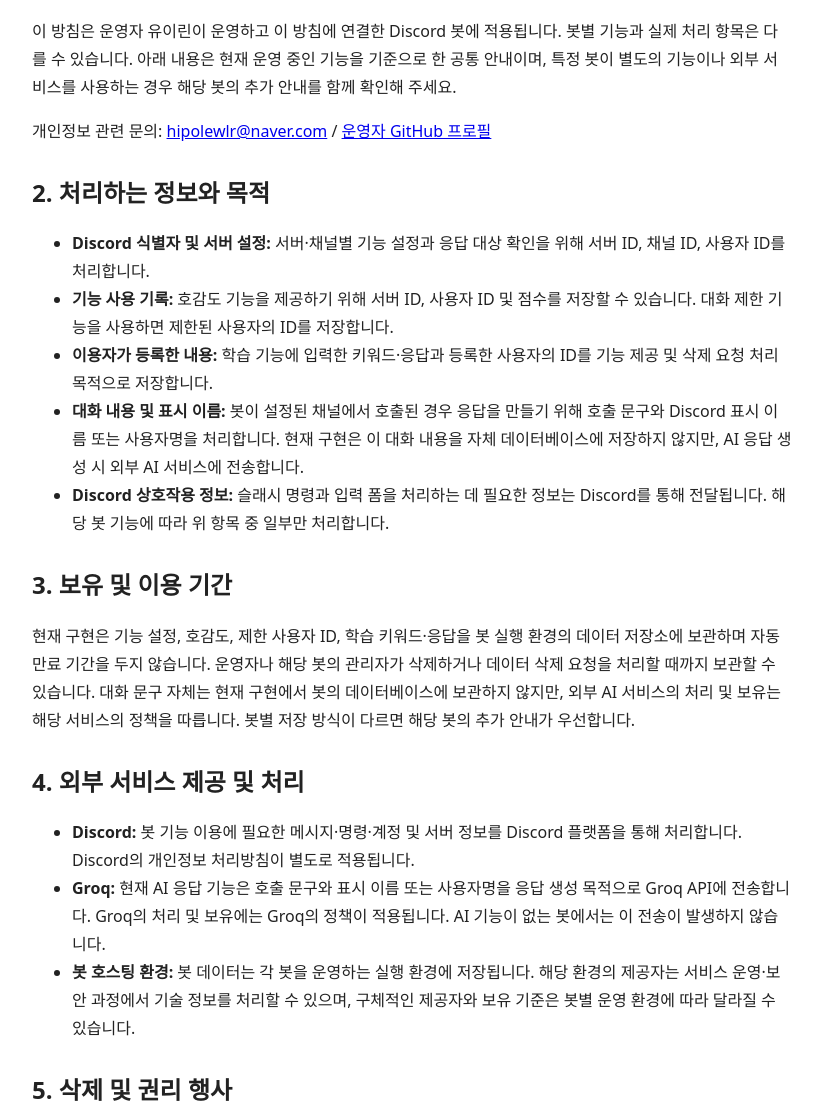
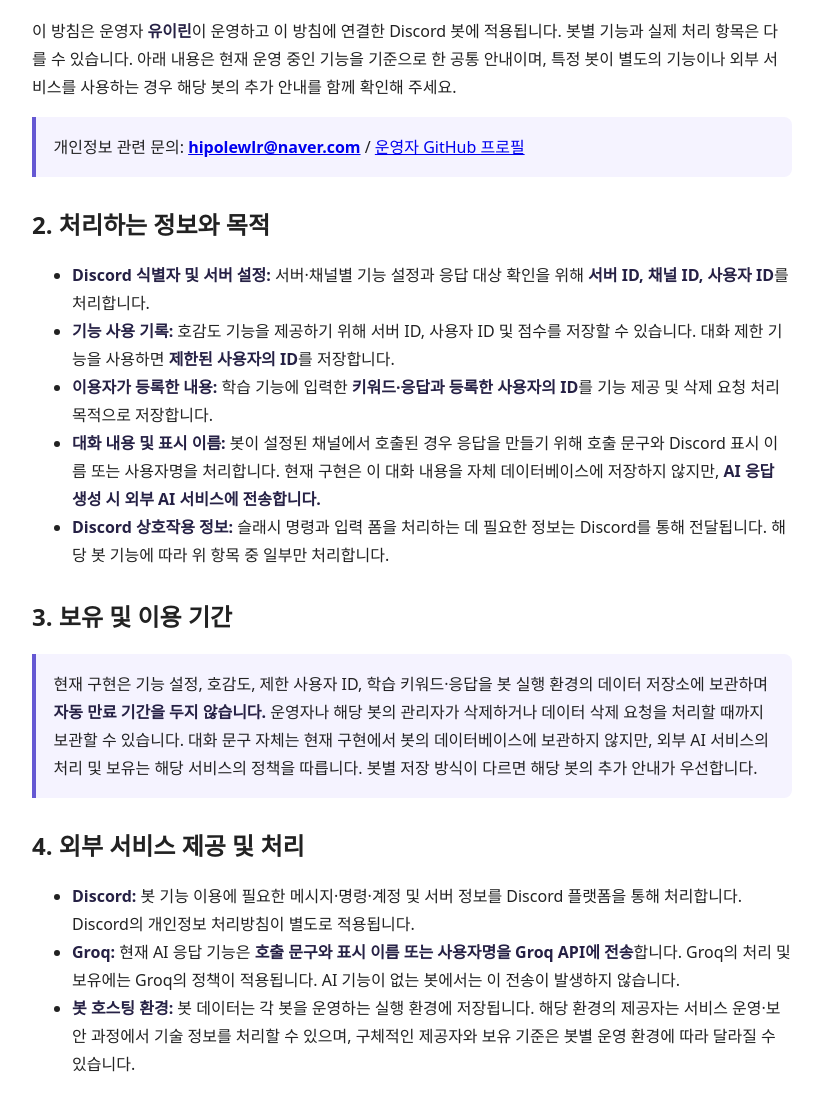
Before and after one commit to hA2Rin/irinibot, a website: page site/all-bot-privacy-policy/index.html in a window 1280 px wide. Shown: the part 208-1309 px from the top of the page, without its empty margins (228-1049 px from the left). Drawn offline with Linux system fonts and the light colour scheme.

Commit message:
Highlight privacy policy essentials
Updated privacy policy text for clarity and emphasis.

```diff
--- a/site/all-bot-privacy-policy/index.html
+++ b/site/all-bot-privacy-policy/index.html
@@ -10,6 +10,8 @@
     h1, h2 { line-height: 1.35; }
     h2 { margin-top: 2rem; }
     .updated { color: #555; }
+    strong { color: #262145; font-weight: 750; }
+    .key-point { padding: 1rem 1.1rem; border-left: 4px solid #6558d3; border-radius: 0 8px 8px 0; background: #f5f3ff; }
   </style>
 </head>
 <body>
@@ -18,30 +20,30 @@
     <p class="updated">시행일: 2026년 10월 14일</p>
 
     <h2>1. 적용 범위 및 운영자</h2>
-    <p>이 방침은 운영자 유이린이 운영하고 이 방침에 연결한 Discord 봇에 적용됩니다. 봇별 기능과 실제 처리 항목은 다를 수 있습니다. 아래 내용은 현재 운영 중인 기능을 기준으로 한 공통 안내이며, 특정 봇이 별도의 기능이나 외부 서비스를 사용하는 경우 해당 봇의 추가 안내를 함께 확인해 주세요.</p>
-    <p>개인정보 관련 문의: <a href="mailto:hipolewlr@naver.com">hipolewlr@naver.com</a> / <a href="https://github.com/hA2Rin">운영자 GitHub 프로필</a></p>
+    <p>이 방침은 운영자 <strong>유이린</strong>이 운영하고 이 방침에 연결한 Discord 봇에 적용됩니다. 봇별 기능과 실제 처리 항목은 다를 수 있습니다. 아래 내용은 현재 운영 중인 기능을 기준으로 한 공통 안내이며, 특정 봇이 별도의 기능이나 외부 서비스를 사용하는 경우 해당 봇의 추가 안내를 함께 확인해 주세요.</p>
+    <p class="key-point">개인정보 관련 문의: <strong><a href="mailto:hipolewlr@naver.com">hipolewlr@naver.com</a></strong> / <a href="https://github.com/hA2Rin">운영자 GitHub 프로필</a></p>
 
     <h2>2. 처리하는 정보와 목적</h2>
     <ul>
-      <li><strong>Discord 식별자 및 서버 설정:</strong> 서버·채널별 기능 설정과 응답 대상 확인을 위해 서버 ID, 채널 ID, 사용자 ID를 처리합니다.</li>
-      <li><strong>기능 사용 기록:</strong> 호감도 기능을 제공하기 위해 서버 ID, 사용자 ID 및 점수를 저장할 수 있습니다. 대화 제한 기능을 사용하면 제한된 사용자의 ID를 저장합니다.</li>
-      <li><strong>이용자가 등록한 내용:</strong> 학습 기능에 입력한 키워드·응답과 등록한 사용자의 ID를 기능 제공 및 삭제 요청 처리 목적으로 저장합니다.</li>
-      <li><strong>대화 내용 및 표시 이름:</strong> 봇이 설정된 채널에서 호출된 경우 응답을 만들기 위해 호출 문구와 Discord 표시 이름 또는 사용자명을 처리합니다. 현재 구현은 이 대화 내용을 자체 데이터베이스에 저장하지 않지만, AI 응답 생성 시 외부 AI 서비스에 전송합니다.</li>
+      <li><strong>Discord 식별자 및 서버 설정:</strong> 서버·채널별 기능 설정과 응답 대상 확인을 위해 <strong>서버 ID, 채널 ID, 사용자 ID</strong>를 처리합니다.</li>
+      <li><strong>기능 사용 기록:</strong> 호감도 기능을 제공하기 위해 서버 ID, 사용자 ID 및 점수를 저장할 수 있습니다. 대화 제한 기능을 사용하면 <strong>제한된 사용자의 ID</strong>를 저장합니다.</li>
+      <li><strong>이용자가 등록한 내용:</strong> 학습 기능에 입력한 <strong>키워드·응답과 등록한 사용자의 ID</strong>를 기능 제공 및 삭제 요청 처리 목적으로 저장합니다.</li>
+      <li><strong>대화 내용 및 표시 이름:</strong> 봇이 설정된 채널에서 호출된 경우 응답을 만들기 위해 호출 문구와 Discord 표시 이름 또는 사용자명을 처리합니다. 현재 구현은 이 대화 내용을 자체 데이터베이스에 저장하지 않지만, <strong>AI 응답 생성 시 외부 AI 서비스에 전송합니다.</strong></li>
       <li><strong>Discord 상호작용 정보:</strong> 슬래시 명령과 입력 폼을 처리하는 데 필요한 정보는 Discord를 통해 전달됩니다. 해당 봇 기능에 따라 위 항목 중 일부만 처리합니다.</li>
     </ul>
 
     <h2>3. 보유 및 이용 기간</h2>
-    <p>현재 구현은 기능 설정, 호감도, 제한 사용자 ID, 학습 키워드·응답을 봇 실행 환경의 데이터 저장소에 보관하며 자동 만료 기간을 두지 않습니다. 운영자나 해당 봇의 관리자가 삭제하거나 데이터 삭제 요청을 처리할 때까지 보관할 수 있습니다. 대화 문구 자체는 현재 구현에서 봇의 데이터베이스에 보관하지 않지만, 외부 AI 서비스의 처리 및 보유는 해당 서비스의 정책을 따릅니다. 봇별 저장 방식이 다르면 해당 봇의 추가 안내가 우선합니다.</p>
+    <p class="key-point">현재 구현은 기능 설정, 호감도, 제한 사용자 ID, 학습 키워드·응답을 봇 실행 환경의 데이터 저장소에 보관하며 <strong>자동 만료 기간을 두지 않습니다.</strong> 운영자나 해당 봇의 관리자가 삭제하거나 데이터 삭제 요청을 처리할 때까지 보관할 수 있습니다. 대화 문구 자체는 현재 구현에서 봇의 데이터베이스에 보관하지 않지만, 외부 AI 서비스의 처리 및 보유는 해당 서비스의 정책을 따릅니다. 봇별 저장 방식이 다르면 해당 봇의 추가 안내가 우선합니다.</p>
 
     <h2>4. 외부 서비스 제공 및 처리</h2>
     <ul>
       <li><strong>Discord:</strong> 봇 기능 이용에 필요한 메시지·명령·계정 및 서버 정보를 Discord 플랫폼을 통해 처리합니다. Discord의 개인정보 처리방침이 별도로 적용됩니다.</li>
-      <li><strong>Groq:</strong> 현재 AI 응답 기능은 호출 문구와 표시 이름 또는 사용자명을 응답 생성 목적으로 Groq API에 전송합니다. Groq의 처리 및 보유에는 Groq의 정책이 적용됩니다. AI 기능이 없는 봇에서는 이 전송이 발생하지 않습니다.</li>
+      <li><strong>Groq:</strong> 현재 AI 응답 기능은 <strong>호출 문구와 표시 이름 또는 사용자명을 Groq API에 전송</strong>합니다. Groq의 처리 및 보유에는 Groq의 정책이 적용됩니다. AI 기능이 없는 봇에서는 이 전송이 발생하지 않습니다.</li>
       <li><strong>봇 호스팅 환경:</strong> 봇 데이터는 각 봇을 운영하는 실행 환경에 저장됩니다. 해당 환경의 제공자는 서비스 운영·보안 과정에서 기술 정보를 처리할 수 있으며, 구체적인 제공자와 보유 기준은 봇별 운영 환경에 따라 달라질 수 있습니다.</li>
     </ul>
 
     <h2>5. 삭제 및 권리 행사</h2>
-    <p>개인정보 열람·정정·삭제 또는 처리 관련 문의는 위 연락처로 요청할 수 있습니다. 요청 확인에 필요한 최소한의 정보를 확인한 뒤 처리 가능 여부와 결과를 안내합니다. 현재 봇의 학습 문구는 해당 봇의 관리자가 삭제 기능으로 삭제할 수 있습니다. 다른 저장 정보의 삭제가 필요하면 운영자에게 문의해 주세요. 법령상 보관 의무가 있거나 타인의 권리 보호를 위해 필요한 경우 일부 정보는 즉시 삭제되지 않을 수 있습니다.</p>
+    <p>개인정보 <strong>열람·정정·삭제</strong> 또는 처리 관련 문의는 위 연락처로 요청할 수 있습니다. 요청 확인에 필요한 최소한의 정보를 확인한 뒤 처리 가능 여부와 결과를 안내합니다. 현재 봇의 학습 문구는 해당 봇의 관리자가 삭제 기능으로 삭제할 수 있습니다. 다른 저장 정보의 삭제가 필요하면 운영자에게 문의해 주세요. 법령상 보관 의무가 있거나 타인의 권리 보호를 위해 필요한 경우 일부 정보는 즉시 삭제되지 않을 수 있습니다.</p>
 
     <h2>6. 보호 조치 및 아동의 개인정보</h2>
     <p>운영자는 데이터 접근을 필요한 범위로 제한하고 합리적인 보호 조치를 적용하기 위해 노력합니다. 다만 인터넷을 통한 전송이나 저장의 완전한 보안을 보장할 수는 없습니다. Discord의 이용 가능 연령과 관련 정책을 준수해야 하며, 아동의 개인정보 처리에 관한 문의나 우려가 있으면 운영자에게 연락해 주세요.</p>
```
